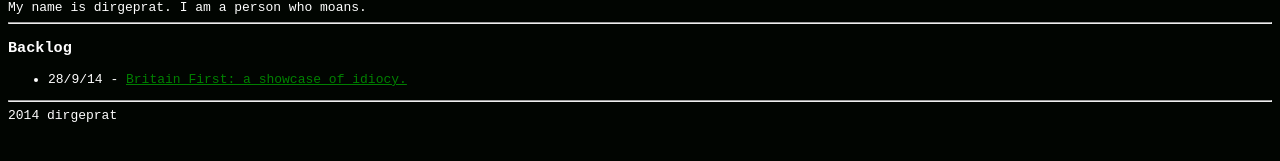
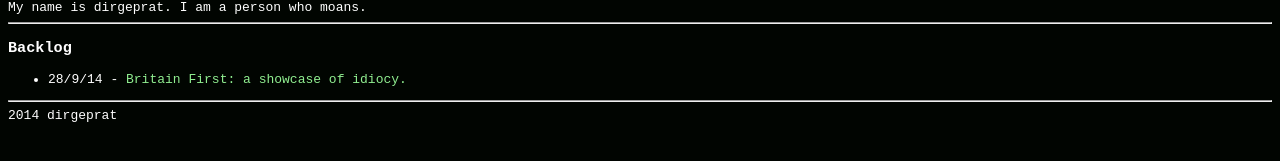
Before and after one commit to dirgeprat/old, a plain HTML site: page index.html in a window 1280 px wide. In both pictures the pointer is over the link "Britain First: a showcase of idiocy.". Shown: the part 203-364 px from the top of the page. Drawn offline with Linux system fonts and the light colour scheme.

Commit message:
Update style.css

```diff
--- a/style.css
+++ b/style.css
@@ -6,6 +6,11 @@ body {
 
 a {
     color:green;
+    text-decoration:none;
+}
+
+a:hover {
+    color:lightgreen;
 }
 
 .blink {
```
